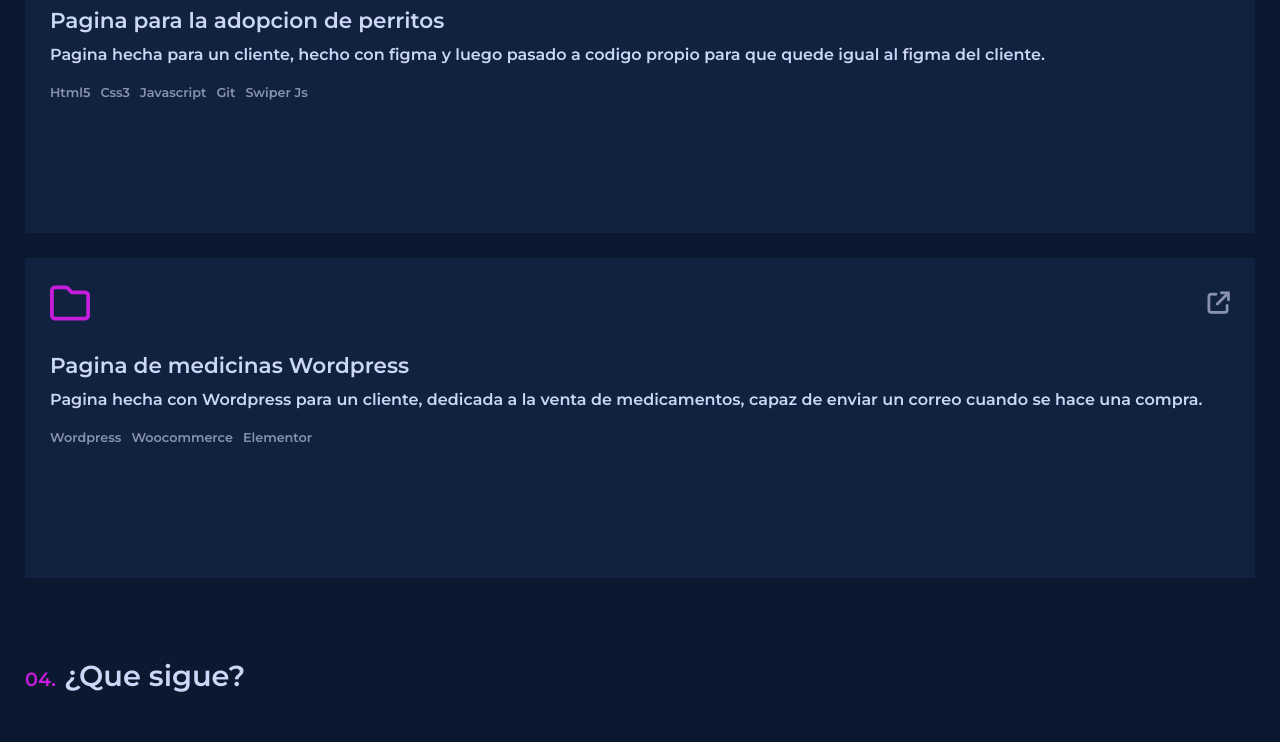
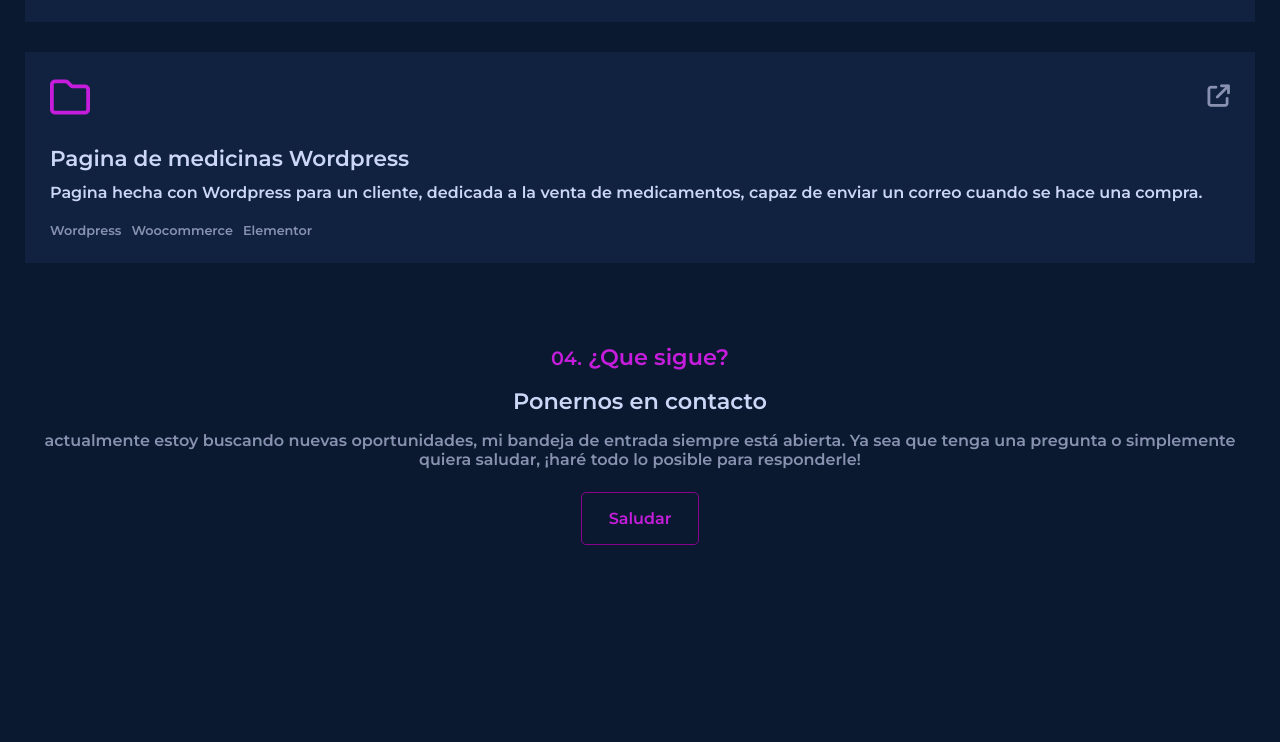
Before and after one commit to Nahuel-Escobar/Porfolio-Nahuel-Escobar, a website: page index.html in a window 1280 px wide. Shown: the part 1983-2725 px from the top of the page. After the commit the page ends 2536 px from the top, so only its background shows below. Drawn offline with Linux system fonts and the light colour scheme.

Commit message:
Arreglo de bugs y seccion 4 agregada

```diff
--- a/index.html
+++ b/index.html
@@ -189,6 +189,9 @@
         </section>
         <section class="contacto-box" id="contacto">
           <h2><span class="numberE">04.</span> ¿Que sigue?</h2>
+          <h3>Ponernos en contacto</h3>
+          <p>actualmente estoy buscando nuevas oportunidades, mi bandeja de entrada siempre está abierta. Ya sea que tenga una pregunta o simplemente quiera saludar, ¡haré todo lo posible para responderle!</p>
+          <a href="#">Saludar</a>
         </section>
       </main>
       <footer id="footer">
--- a/sass/_main.scss
+++ b/sass/_main.scss
@@ -148,13 +148,11 @@ main {
     grid-template-columns: 1fr;
     grid-template-rows: repeat(3, auto);
     width: 100%;
-    gap: 25px;
+    gap: 30px;
     & .proyecto-container {
-      display: flex;
-      flex-direction: column;
-      flex-wrap: wrap;
+      display: grid;
       padding: 25px;
-      height: 320px;
+      grid-template-rows: repeat(4, auto);
       background-color: var.$colorSecundarioBox;
       & .icons-box {
         display: flex;
@@ -222,14 +220,42 @@ main {
   // Contacto
 
   .contacto-box {
+    margin: 0 auto;
+    text-align: center;
     & .numberE {
       font-size: 1.2rem;
       color: var.$colorGeneral;
     }
     & h2 {
-      font-size: 1.8rem;
-      margin: 1.5rem 0rem;
+      font-size: 1.4rem;
+      margin: 1rem 0rem;
+      color: var.$colorGeneral;
+    }
+    & h3 {
+      font-size: 1.4rem;
       color: var.$colorTitlS;
+      margin: 1rem 0rem;
+    }
+
+    & p {
+      font-size: 1rem;
+      margin: 1rem 0rem 2.5rem 0rem;
+    }
+
+    & a {
+      color: var.$colorGeneral;
+      background-color: transparent;
+      border: 1px solid rgb(137, 4, 139);
+      border-radius: 5px;
+      padding: 1rem 1.65rem;
+      font-size: 1rem;
+      text-decoration: none;
+      cursor: pointer;
+      transition: all .3s ease;
+
+      &:hover {
+        background-color: rgba(120, 17, 120, 0.199);
+      }
     }
   }
 }
```
Also changed, not shown: css/style.css, 1 other file.
